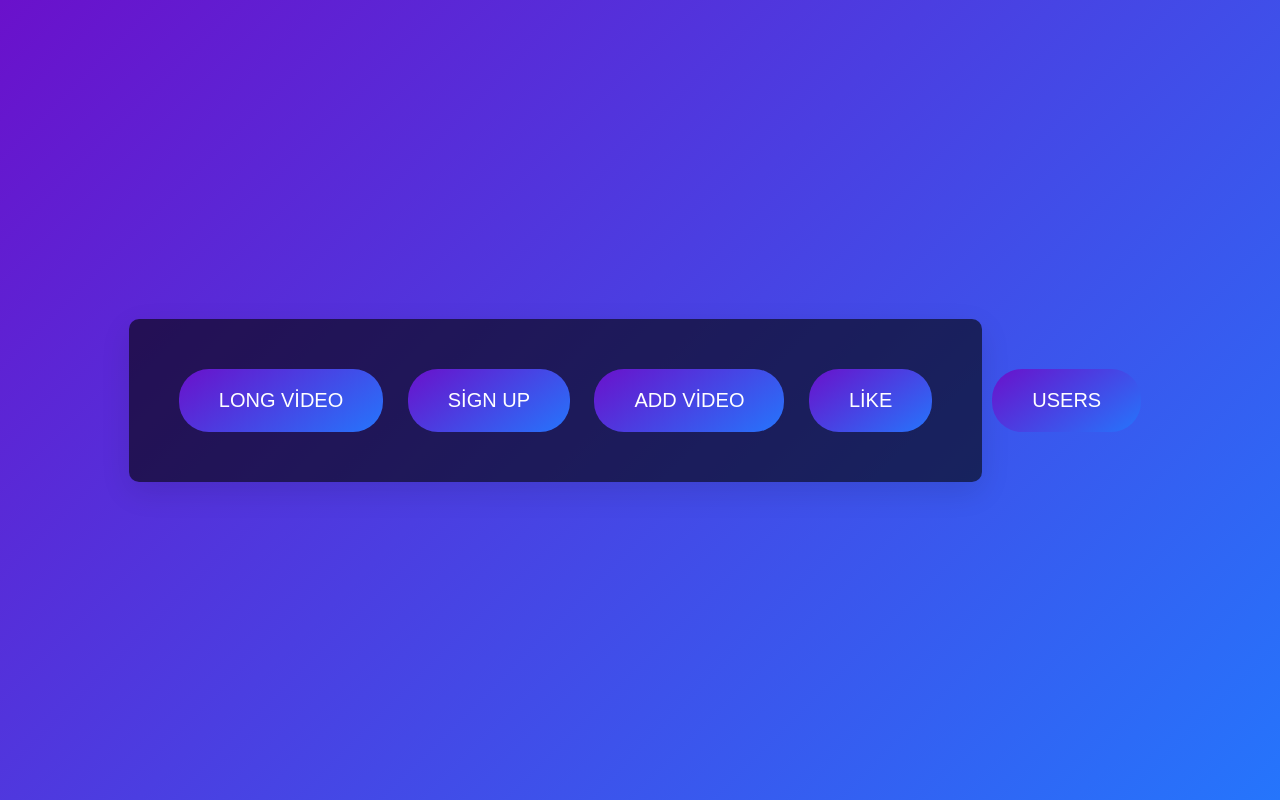
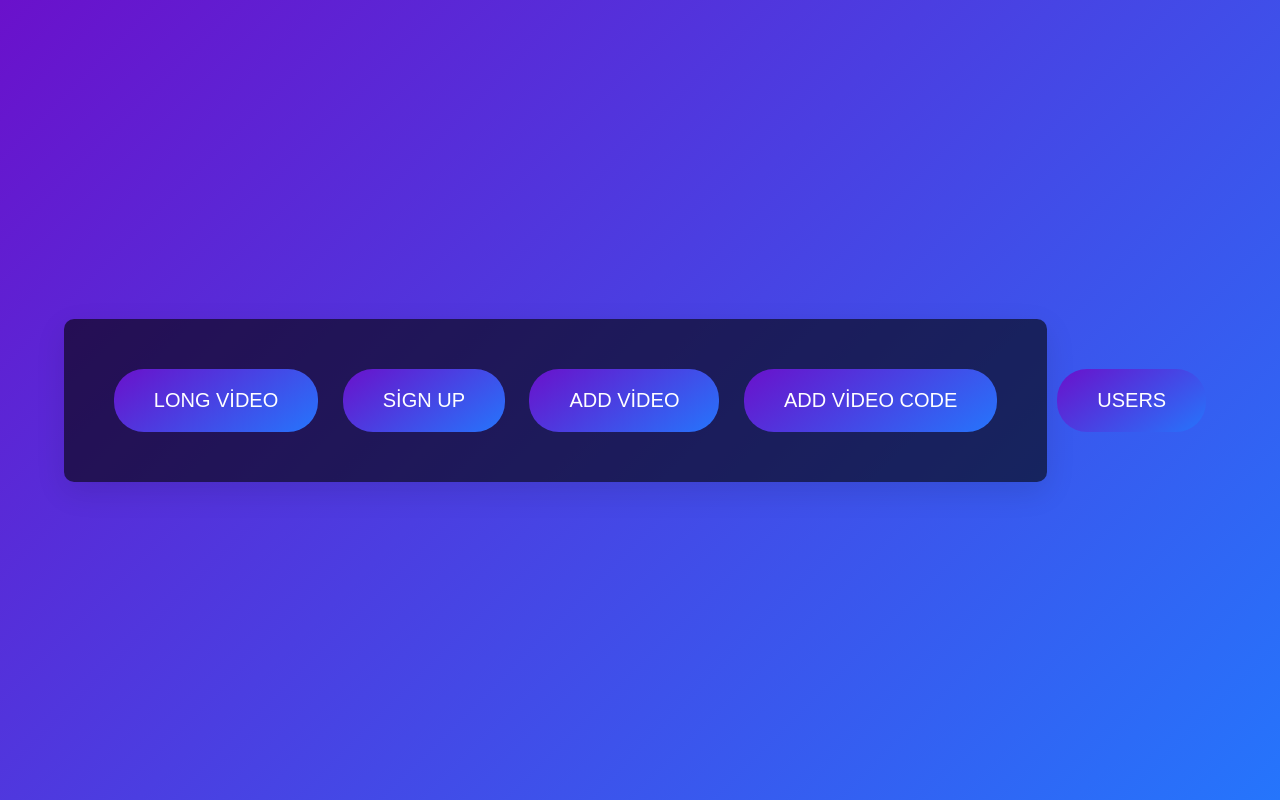
Before and after one commit to theprocramer/mytextdio, a plain HTML site: page index.html in a window 1280 px wide. Drawn offline with Linux system fonts and the light colour scheme.

Commit message:
Update index.html

```diff
--- a/index.html
+++ b/index.html
@@ -50,7 +50,7 @@
         <button class="button" onclick="window.location.href='search.html'">Long Video</button>
         <button class="button" onclick="window.location.href='https://docs.google.com/forms/d/e/1FAIpQLSesq5myX42Z4J0Hx3SZIOcf_b2nBvaMlXKbE9fKWf2FOUamxw/viewform?usp=header'">Sign Up</button>
         <button class="button" onclick="window.location.href='https://docs.google.com/forms/d/e/1FAIpQLSdoe1ahjzfbALr_gCfFyTweIE9XAyGq_LAvhTXwGKjtYfeKSg/viewform?usp=header'">Add Video</button>
-        <button class="button" onclick="window.location.href='https://docs.google.com/forms/d/e/1FAIpQLSeoywhd6dEqmgG1rLpqkGGdDkQxVlEI0AvUxtdq0lmJlTOQjQ/viewform?usp=dialog'">like</button>
+        <button class="button" onclick="window.location.href='video.txt'">Add Video code</button>
     </div>
 <div class="user">
     <button class="button" onclick="window.location.href='searchuser.html'">users</button>
```
